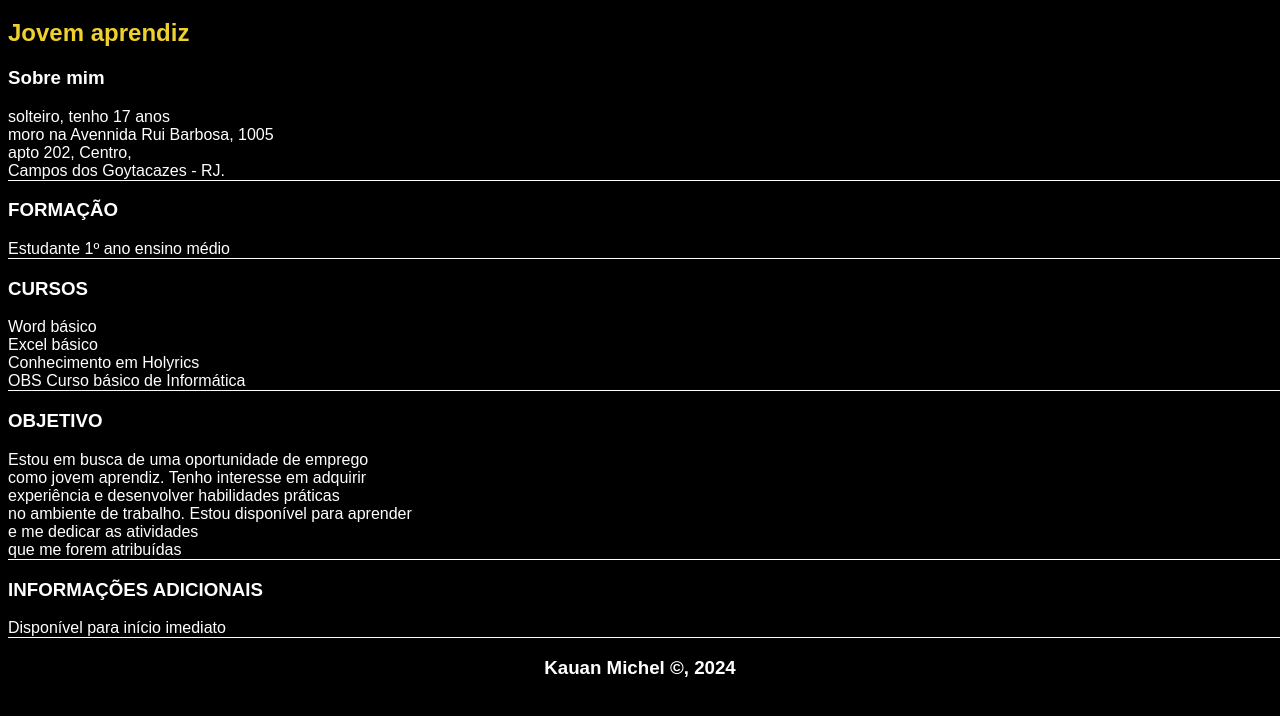
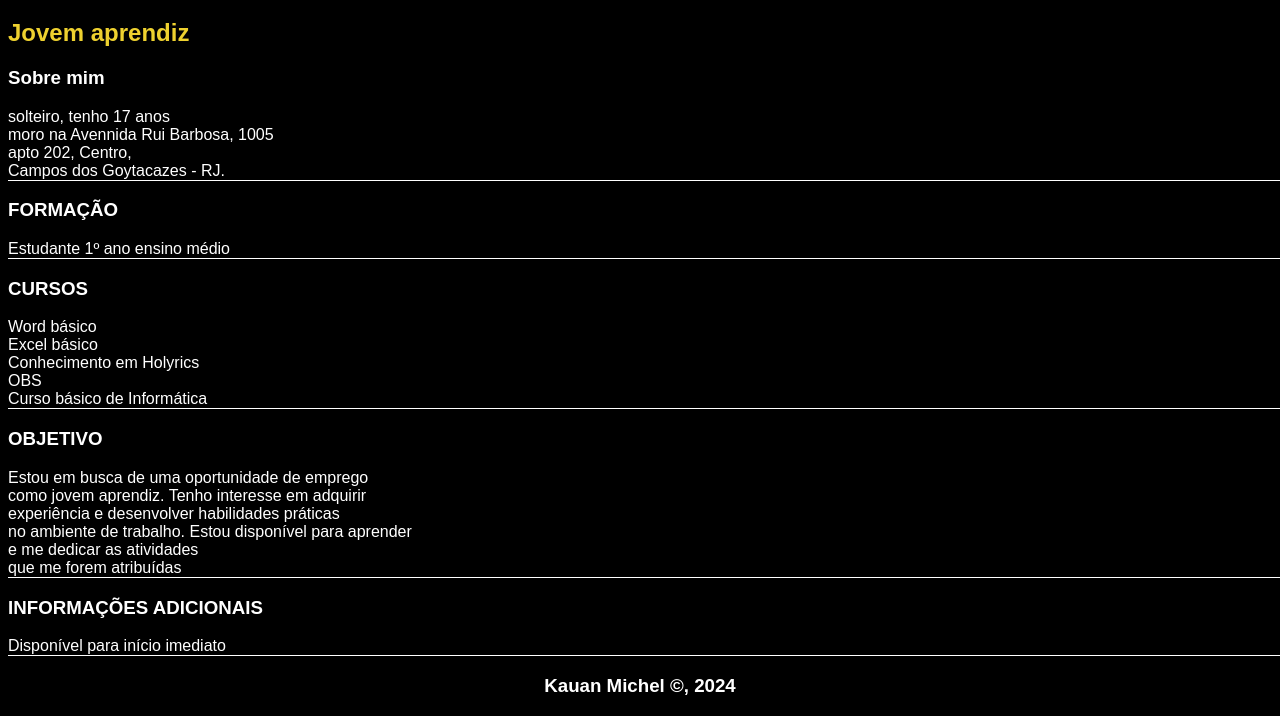
Before and after one commit to devmarcelomacedo/MeuCurriculo, a plain HTML site: page index.html in a window 1280 px wide. Shown: the part 223-939 px from the top of the page. Drawn offline with Linux system fonts and the light colour scheme.

Commit message:
Update index.html
alterei pagina

```diff
--- a/index.html
+++ b/index.html
@@ -40,7 +40,7 @@
                 Word básico <br>
                 Excel básico <br>
                 Conhecimento em Holyrics <br>
-                OBS
+                OBS <br>
                 Curso básico de Informática
             </p>
             <h3>OBJETIVO</h3>
```
